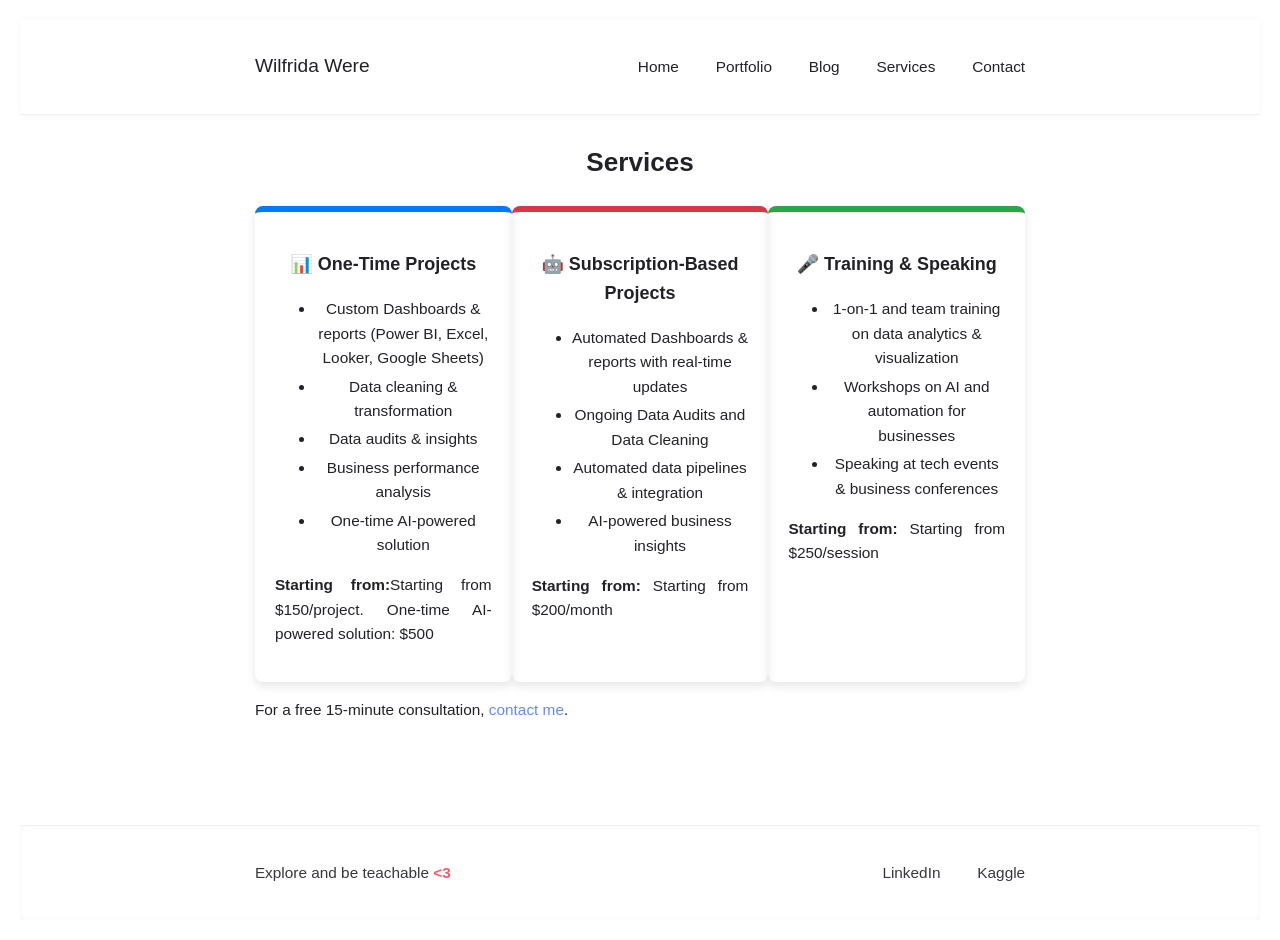
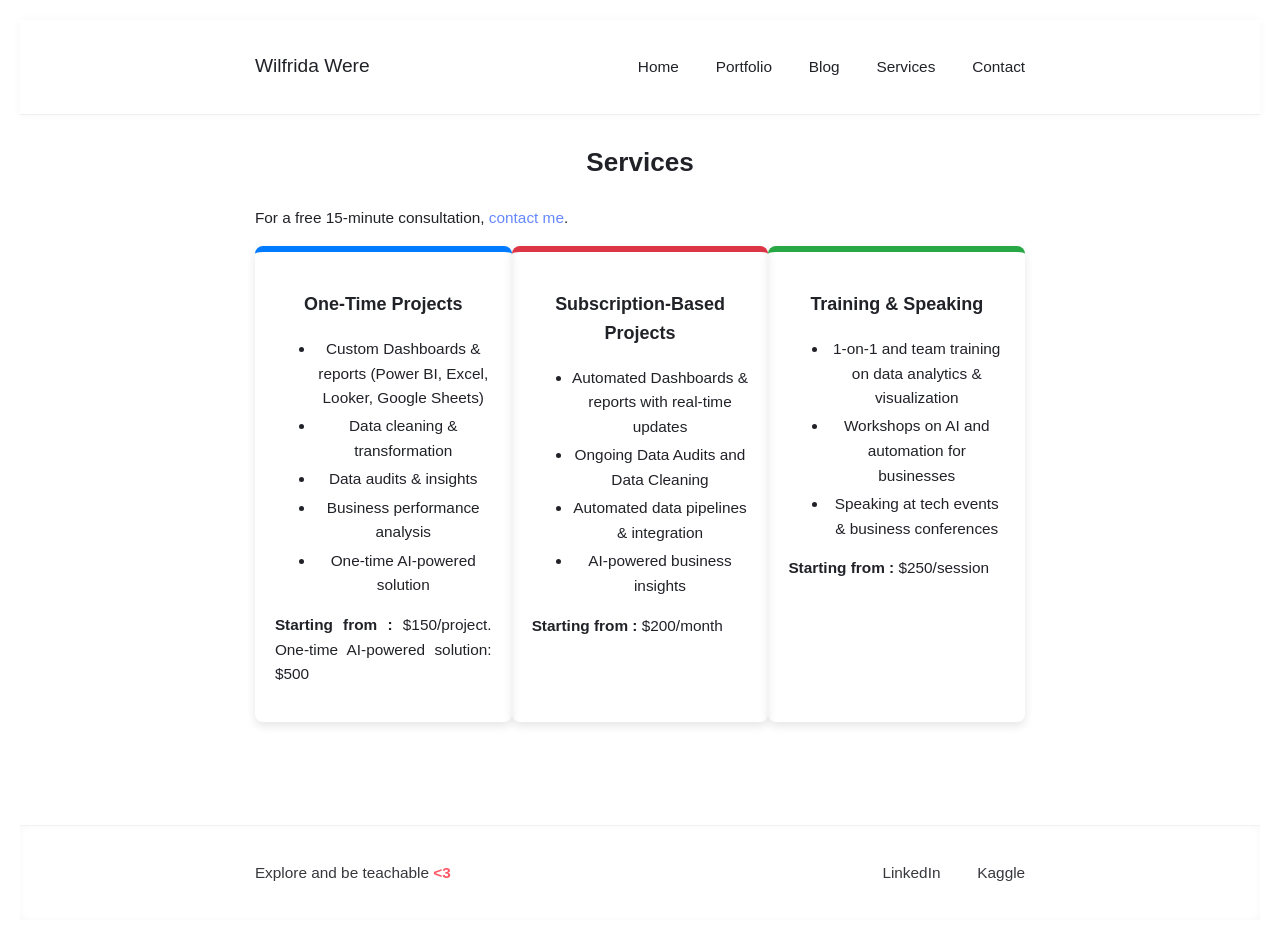
Before and after one commit to Wilfrida-Were/website, a Jekyll site: the page built from services.html, in a window 1280 px wide. Built offline with Jekyll 4.4.1, drawn with Linux system fonts in a browser that asks for light colours.

Commit message:
Update services.html

```diff
--- a/services.html
+++ b/services.html
@@ -4,11 +4,11 @@ title: "Services"
 ---
 
 <link rel="stylesheet" href="{{ '/assets/css/services.css' | relative_url }}">
-
+<p class="consultation-note">For a free 15-minute consultation, <a href="/contact">contact me</a>.</p>
 <div class="services-container">
         <!-- One-Time Projects -->
     <div class="service-box blue">
-        <h3>📊 One-Time Projects</h3>
+        <h3>One-Time Projects</h3>
         <ul>
             <li>Custom Dashboards & reports (Power BI, Excel, Looker, Google Sheets)</li>
             <li>Data cleaning & transformation</li>
@@ -16,31 +16,29 @@ title: "Services"
             <li>Business performance analysis</li>
             <li>One-time AI-powered solution</li>
         </ul>
-        <p><strong>Starting from:</strong>Starting from $150/project. One-time AI-powered solution: $500</p>
+        <p><strong>Starting from :</strong> $150/project. One-time AI-powered solution: $500</p>
     </div>
 
     <!-- Subscription-Based Projects -->
     <div class="service-box red">
-        <h3>🤖 Subscription-Based Projects</h3>
+        <h3>Subscription-Based Projects</h3>
         <ul>
             <li>Automated Dashboards & reports with real-time updates</li>
             <li>Ongoing Data Audits and Data Cleaning</li>
             <li>Automated data pipelines & integration</li>
             <li>AI-powered business insights</li>
         </ul>
-        <p><strong>Starting from:</strong> Starting from $200/month</p>
+        <p><strong>Starting from :</strong> $200/month</p>
     </div>
 
     <!-- Training & Speaking -->
-    <div class="service-box green full-width">
-        <h3>🎤 Training & Speaking</h3>
+    <div class="service-box green">
+        <h3>Training & Speaking</h3>
         <ul>
             <li>1-on-1 and team training on data analytics & visualization</li>
             <li>Workshops on AI and automation for businesses</li>
             <li>Speaking at tech events & business conferences</li>
         </ul>
-        <p><strong>Starting from:</strong> Starting from $250/session</p>
+        <p><strong>Starting from :</strong> $250/session</p>
     </div>
 </div>
-
-<p class="consultation-note">For a free 15-minute consultation, <a href="/contact">contact me</a>.</p>
```
